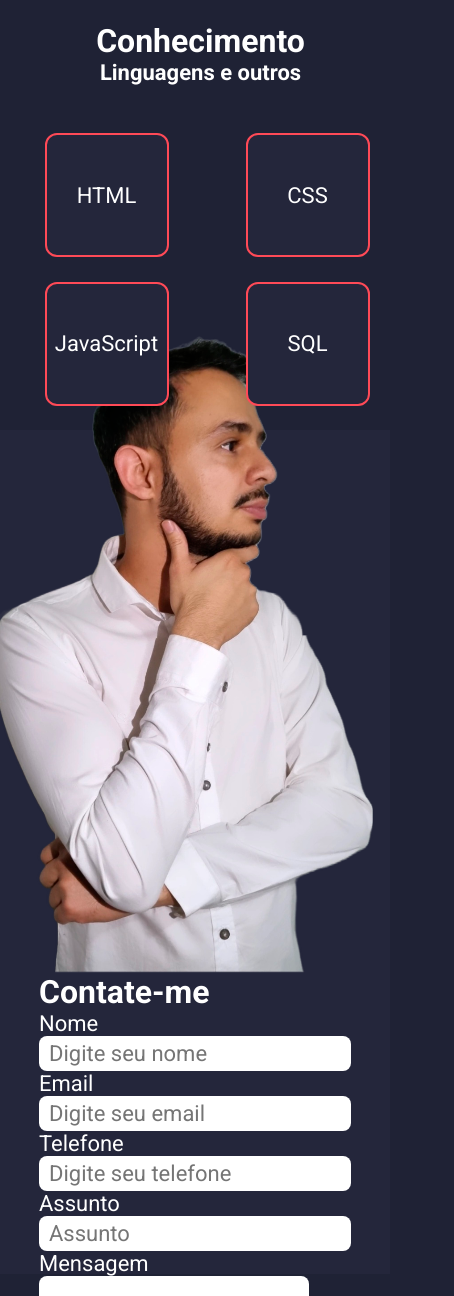
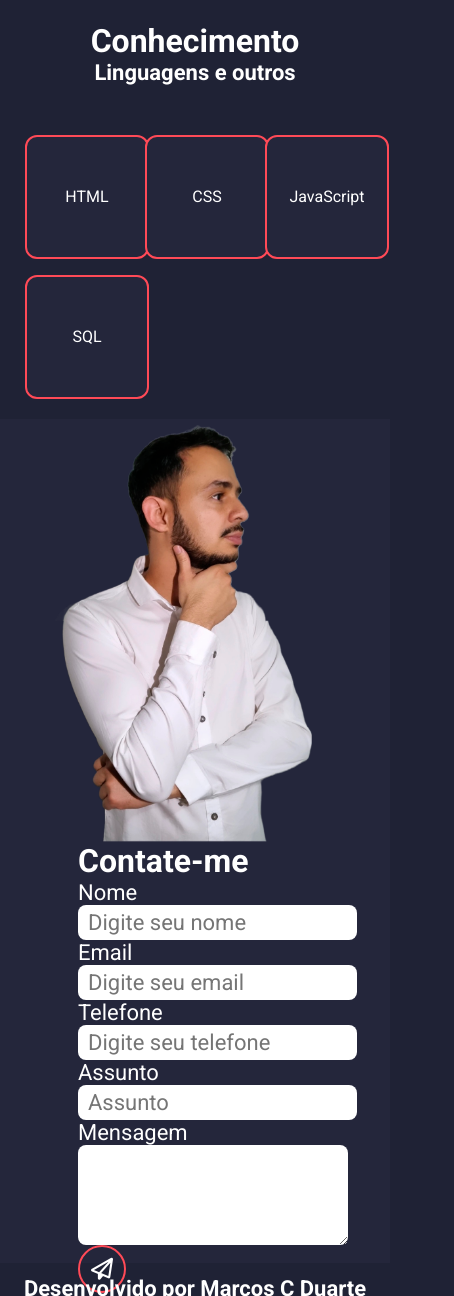
Before and after one commit to Marcoschavesd/myLandingPage, a plain HTML site: page index.html in a window 390 px wide. Shown: the part 704-2000 px from the top of the page, 454 px wide, since content can reach past the window. Drawn offline with Linux system fonts and the light colour scheme.

Commit message:
Update styleMobile.css

```diff
--- a/styleMobile.css
+++ b/styleMobile.css
@@ -1,4 +1,4 @@
-@import url('https://fonts.googleapis.com/css2?family=Roboto:wght@100;900&display=swap');
+@import url('https://fonts.googleapis.com/css2?family=Roboto:ital,wght@0,100;0,300;0,400;0,500;0,700;0,900;1,100;1,300;1,400;1,500;1,700&display=swap');
 
 @media screen and (max-width: 600px) {
     body {
@@ -12,7 +12,7 @@
         justify-content: space-between;
         align-items: center;
         width: 100vw;
-        height: 5rem;
+        height: 13vh;
         margin: 0;
     }
     footer {
@@ -20,9 +20,9 @@
         flex-direction: column;
         justify-content: space-around;
         align-items: center;
-        width: 80vw;
-        height: 7rem;
-        margin: 0 auto;
+        width: 100vw;
+        height: 15vh;
+        margin: auto;
     }
     /*Formatação das DIVs*/
     .about {
@@ -41,7 +41,7 @@
         display: flex;
         flex-direction: column;
         justify-content: space-evenly;
-        height: 70h;
+        height: 70%;
     }
     .about-text-b {
         display: flex;
@@ -56,21 +56,23 @@
         display: flex;
         justify-content: center;
         flex-direction: column;
-        width: 90vw;
+        width: 100vw;
+        height: 50vh;
     }
     .b{
         display: flex;
-        flex-direction: column;
         align-items: center;
         width: 80vw;
+        height: 20%;
+        margin: 0 auto;
     }
     .c {
         display: flex;
         flex-wrap: wrap;
         justify-content: space-between;
         align-items: center;
+        height: 80%;
         margin-top: 25px;
-        height: 35vh;
         gap: 2px;
     }
     .card {
@@ -83,6 +85,7 @@
         border-radius: 12px;
         background-color: #24263b;
         padding: 60px;
+        font-size: 16px;
     }
     /*Efeito Flip*/
     .flip-container {
@@ -123,19 +126,20 @@
     .form-image {
         display: flex;
         justify-content: center;
-        width: 100vw;
     }
     .form-image img{
-        width: 26rem;
+        width: 340px;
+        height: auto;
     }
     .form{
         display: flex;
         justify-self: center;
-        width: 80vw;
+        width: 60vw;
     }
     form {
         display: flex;
         flex-direction: column;
+        justify-content: space-between;
     }
     h1, h2 {
         font-weight: bold;
```
